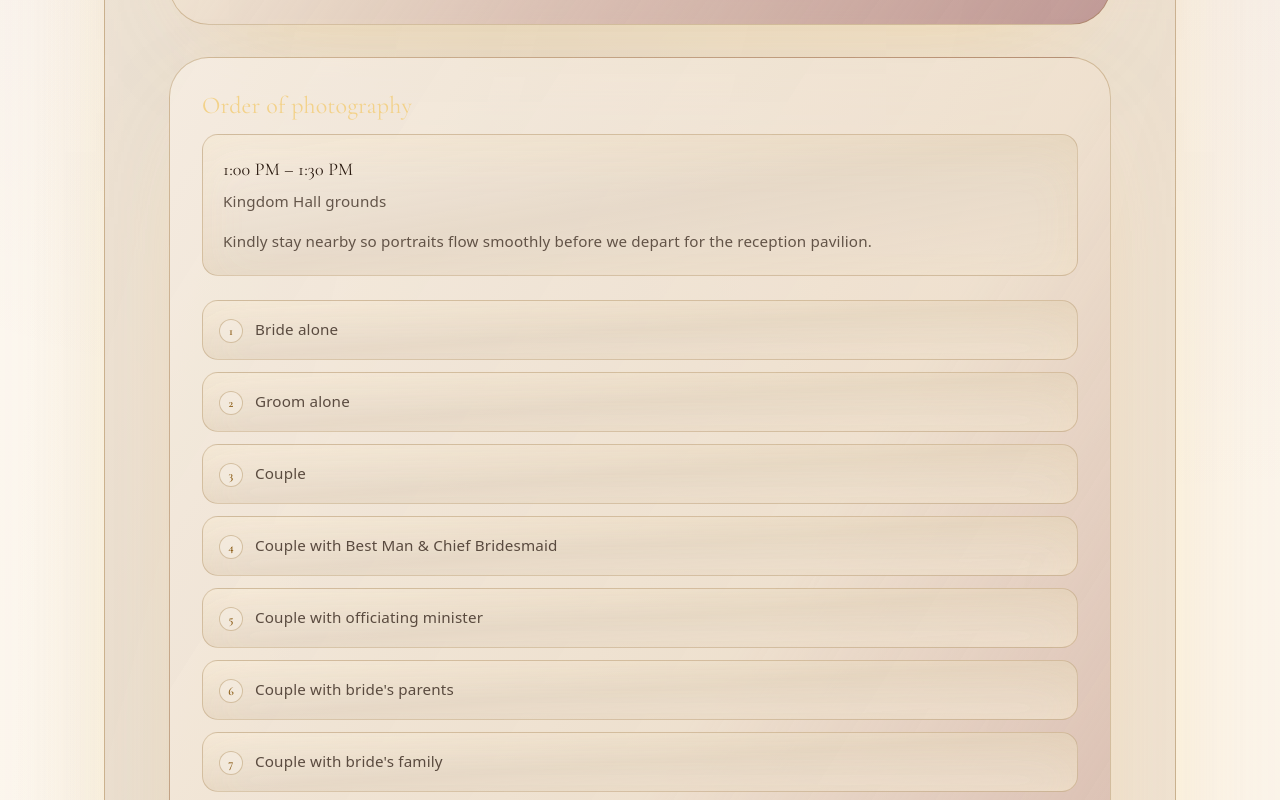
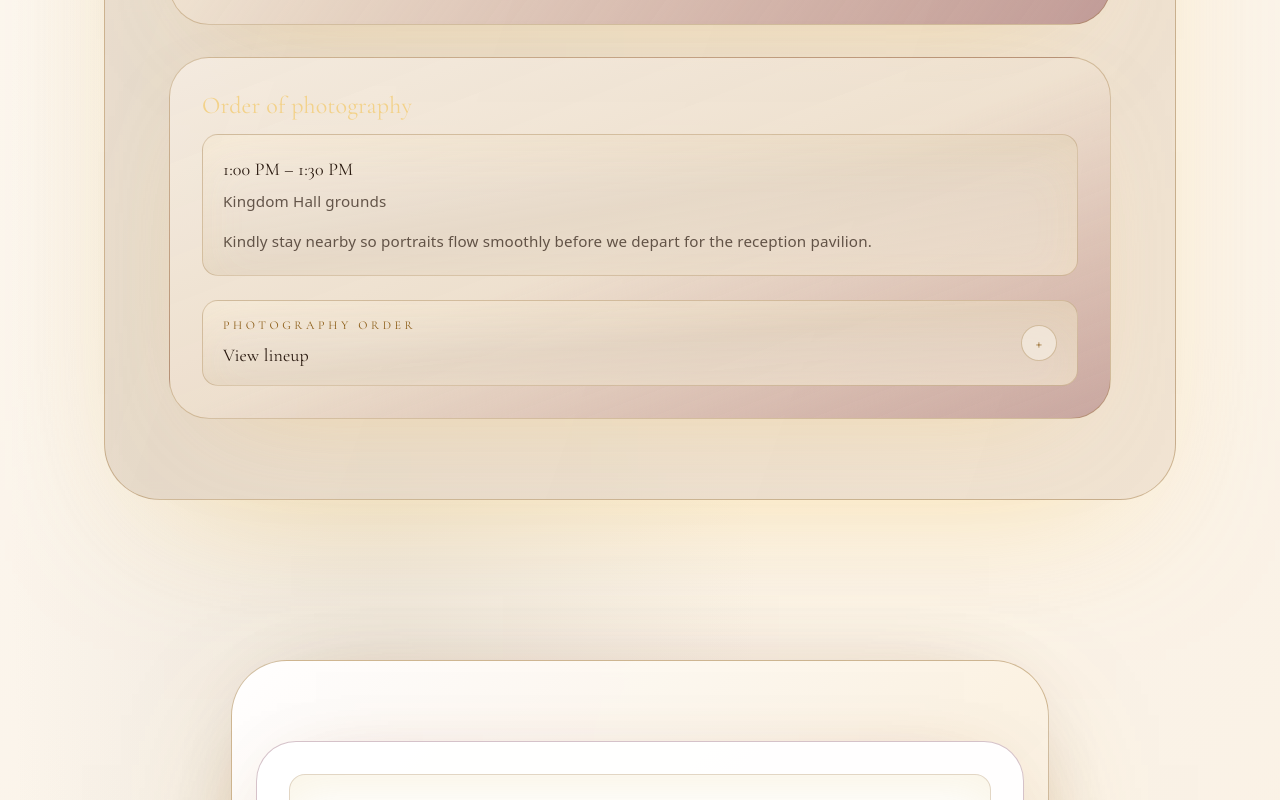
Before and after one commit to Andesfluffy/wedding-app, a Next.js app: page /program in a window 1280 px wide. Shown: the part 4305-5105 px from the top of the page. Built offline with nearby package versions, Linux system fonts and the light colour scheme.

Commit message:
Hide photography order behind toggle

```diff
--- a/src/components/programs.tsx
+++ b/src/components/programs.tsx
@@ -1,5 +1,6 @@
 "use client";
 
+import { useState } from "react";
 import { motion } from "framer-motion";
 import {
   kingdomHallProgram,
@@ -108,6 +109,7 @@ function ProgramCard({
 
 function PhotographyCard() {
   const { window, location, note, order } = photographySchedule;
+  const [isOpen, setIsOpen] = useState(false);
 
   return (
     <motion.article
@@ -123,7 +125,35 @@ function PhotographyCard() {
         <p className="mt-1 text-[0.95rem] text-ivory/70">{location}</p>
         <p className="mt-3 text-[0.95rem] text-ivory/70">{note}</p>
       </div>
-      <ul className="mt-6 flex flex-col gap-3 text-sm leading-7 text-ivory/75">
+      <button
+        type="button"
+        onClick={() => setIsOpen((prev) => !prev)}
+        aria-expanded={isOpen}
+        className="group mt-6 flex w-full items-center justify-between rounded-2xl border border-gold/25 bg-gradient-to-br from-night/80 via-onyx/75 to-char/80 px-5 py-4 text-left shadow-[inset_0_18px_45px_rgba(249,210,122,0.1)] transition hover:border-gold/40"
+      >
+        <div>
+          <p className="font-display text-xs uppercase tracking-[0.3em] text-gold">
+            Photography order
+          </p>
+          <p className="mt-2 font-display text-lg text-ivory">
+            {isOpen ? "Hide lineup" : "View lineup"}
+          </p>
+        </div>
+        <span
+          aria-hidden="true"
+          className="flex h-9 w-9 shrink-0 items-center justify-center rounded-full border border-gold/30 bg-night/70 font-display text-base text-gold transition duration-300 group-hover:border-gold/45 group-hover:text-gilded"
+        >
+          <motion.span
+            animate={{ rotate: isOpen ? 45 : 0 }}
+            transition={{ duration: 0.25 }}
+            className="inline-block"
+          >
+            +
+          </motion.span>
+        </span>
+      </button>
+      {isOpen && (
+        <ul className="mt-4 flex flex-col gap-3 text-sm leading-7 text-ivory/75">
           {order.map((group, index) => (
             <li
               key={group}
@@ -136,6 +166,7 @@ function PhotographyCard() {
             </li>
           ))}
         </ul>
+      )}
     </motion.article>
   );
 }
```
Lines whose indentation alone changed are shown as unchanged.
